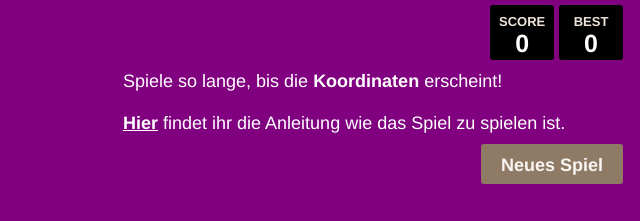
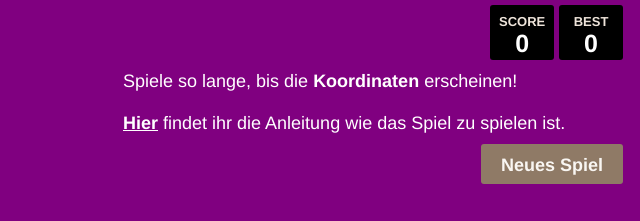
Before and after one commit to teamkuestenkind/Zeitvertreib, a plain HTML site: page index.html in a window 1280 px wide. Shown: the part 143-364 px from the top of the page, 267-907 px from the left. Drawn offline with Linux system fonts and the light colour scheme; a web font is replaced by a local one.

Commit message:
Update index.html

```diff
--- a/index.html
+++ b/index.html
@@ -22,7 +22,7 @@
         </div>
       </div>
       <div class="above-game">
-        <p class="game-intro">Spiele so lange, bis die <strong>Koordinaten</strong> erscheint!</p>
+        <p class="game-intro">Spiele so lange, bis die <strong>Koordinaten</strong> erscheinen!</p>
 		<p class="game-intro"><a href="https://de.wikipedia.org/wiki/2048_(Computerspiel)" target="_blank">Hier</a> findet ihr die Anleitung wie das Spiel zu spielen ist.</p>
 
         <a class="restart-button">Neues Spiel</a>
```
